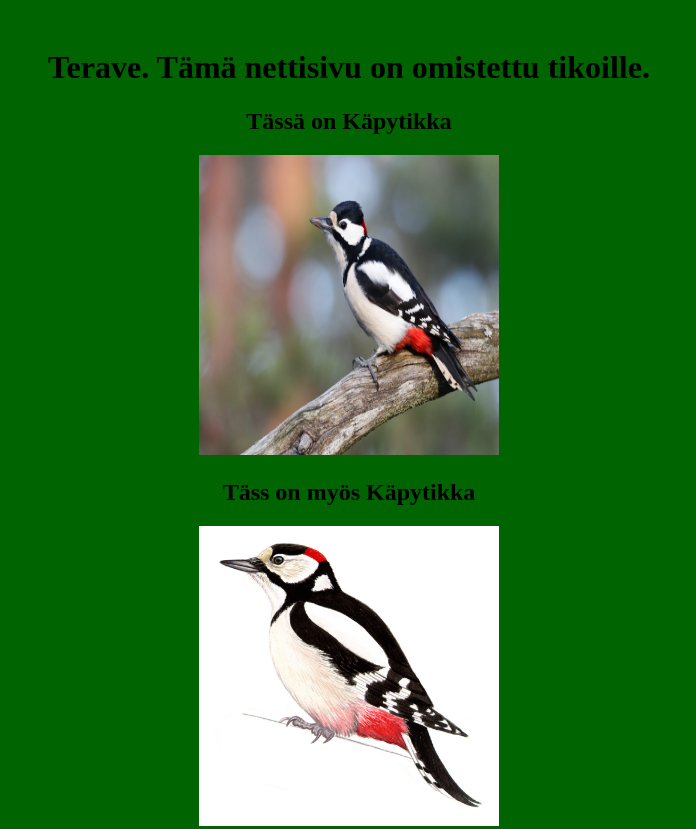
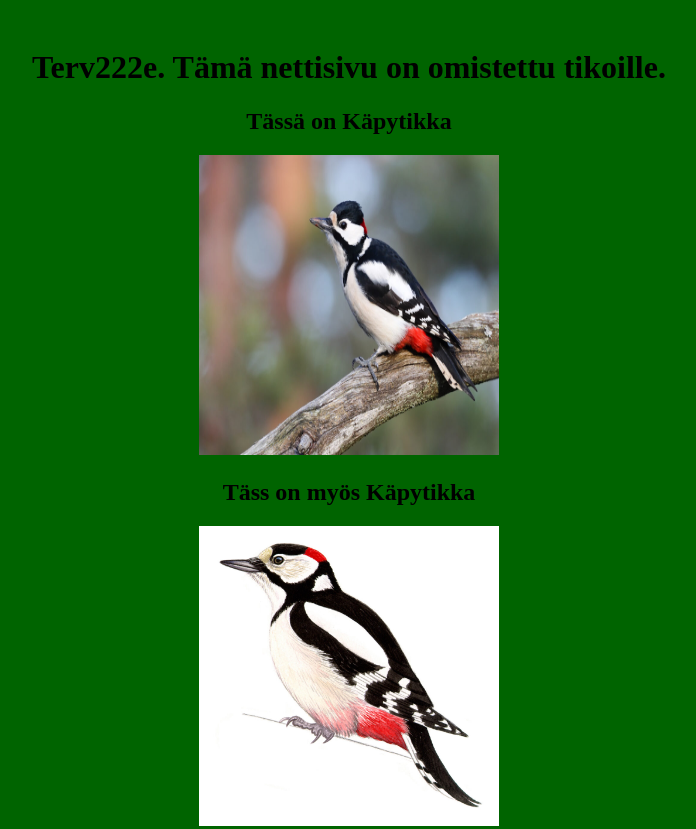
Before and after one commit to Alcemisti/kapy, a plain HTML site: page index.html in a window 1280 px wide. Shown: the top 829 px of the page, without its empty margins (291-987 px from the left). Drawn offline with Linux system fonts and the light colour scheme.

Commit message:
moika
jeepelin

```diff
--- a/index.html
+++ b/index.html
@@ -10,7 +10,7 @@
 
   <body>
     <div class="centered-container">
-      <h1> Terave. Tämä nettisivu on omistettu tikoille. </h1>
+      <h1> Terv222e. Tämä nettisivu on omistettu tikoille. </h1>
       <h2> Tässä on Käpytikka  </h2>
       <img src="tikka.jpg" id="kuva1" alt="tikka" >
 
```
